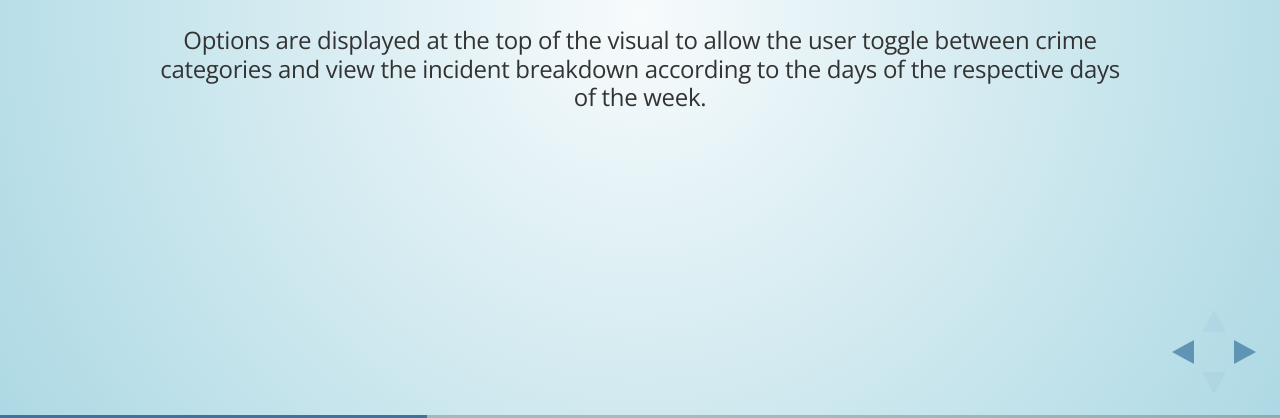
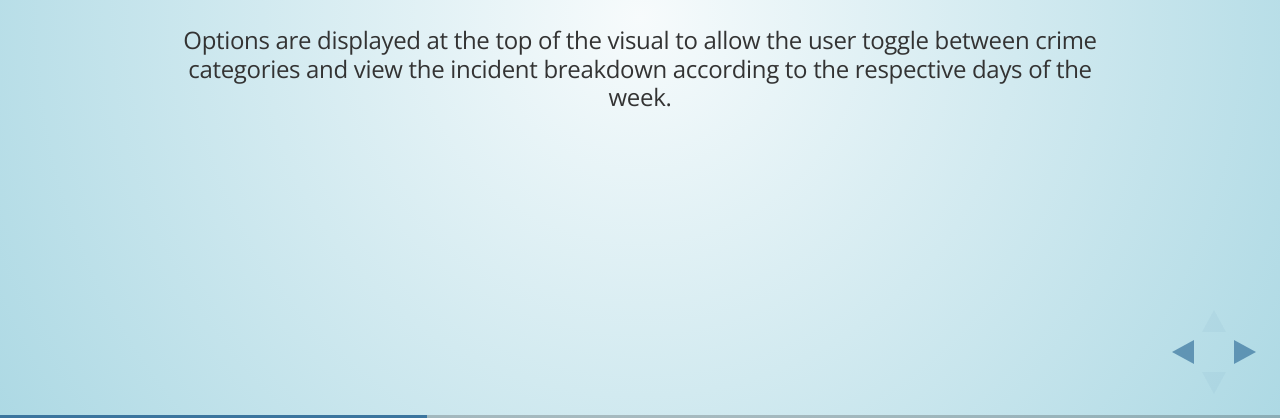
Before and after one commit to gabriel-crime-visualization/gabriel-crime-visualization.github.io, a plain HTML site: page index.html in a window 1280 px wide. Both pictures are taken after a click on the element 1251 px from the left and 734 px from the top of the page. Shown: the part 382-800 px from the top of the page. Drawn offline with nearby package versions, Linux system fonts and the light colour scheme.

Commit message:
Update index.html

```diff
--- a/index.html
+++ b/index.html
@@ -61,7 +61,7 @@
                      <br>
                      <p>
                             Options are displayed at the top of the visual to allow the user toggle between crime categories and view the incident breakdown
-                        according to the days of the respective days of the week. </p>
+                        according to the respective days of the week. </p>
                      </div>
 
             </section>
```
